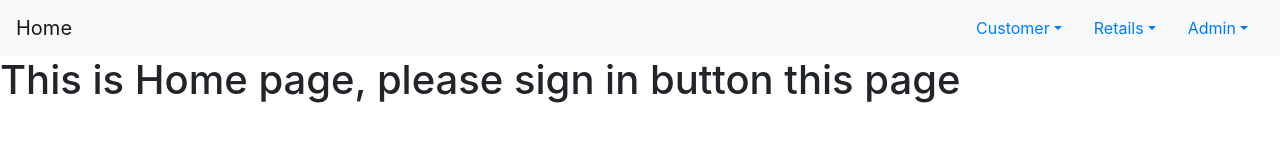
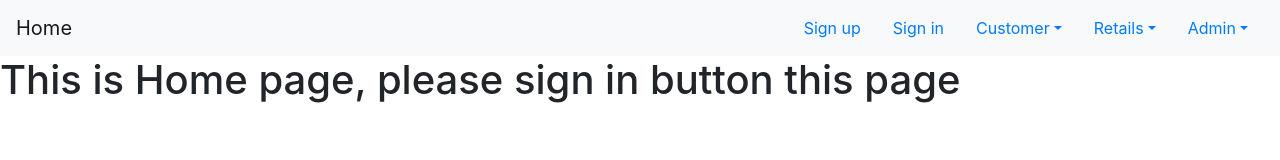
Before and after one commit to pllenggg/project2_client, a React (Create React App) app: page / in a window 1280 px wide. Shown: the top 160 px of the page. Built offline with nearby package versions, Linux system fonts and the light colour scheme.

Commit message:
revise sign up sign in link

```diff
--- a/src/Navigation.js
+++ b/src/Navigation.js
@@ -13,8 +13,8 @@
             <Navbar.Collapse id="basic-navbar-nav">
 
             <Nav className="mr-auto"></Nav>
-            <Nav.Link href="/signup"></Nav.Link>
-            <Nav.Link href="/signin"></Nav.Link>
+            <Nav.Link href="/signup">Sign up</Nav.Link>
+            <Nav.Link href="/signin">Sign in</Nav.Link>
               <NavDropdown title="Customer" id="basic-nav-dropdown">
                 <NavDropdown.Item href="#customerbookingsearch">Book services</NavDropdown.Item>
                 <NavDropdown.Item href="#customerbookinglist">Booking lists</NavDropdown.Item>
```
